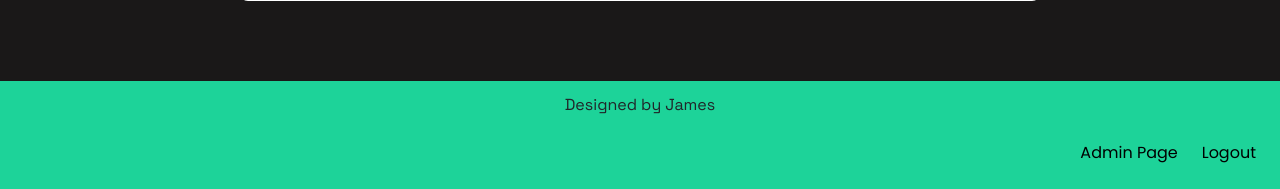
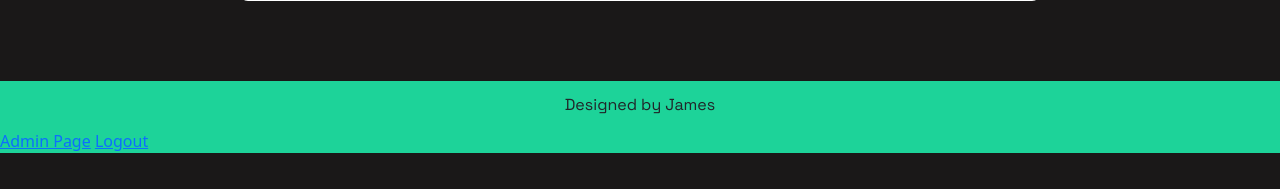
Before and after one commit to james-fitz86/portfolio, a Flask app: page /admin in a window 1280 px wide. Shown: the part 855-1044 px from the top of the page. After the commit the page ends 1008 px from the top, so only its background shows below. Run offline with Flask 3, Linux system fonts and the light colour scheme; the visitor is signed in with stand-in values (Sample User, id 1).

Commit message:
removed css for moved footer links

```diff
--- a/static/css/style.css
+++ b/static/css/style.css
@@ -60,26 +60,6 @@ footer p{
   font-family: 'Space Grotesk', sans-serif;
   text-align: center;
   margin-bottom: 0;
-}
-footer a{
-  display: inline-block;
-  font-family: 'Poppins', sans-serif;
-  text-decoration: none;
-  font-size: 1rem;
-  color: #000000;
-  border-radius: 18px;
-  padding: 12px;
-  transition: color 0.3s ease, background-color 0.3s ease, border-radius 0.3s ease;
-}
-#footer-links{
-  display: flex;
-  justify-content: right;
-  padding-bottom: 12px;
-  padding-right: 12px;
-}
-footer a:hover{
-  color: #ffffff;
-  background-color: #17b885;
 }
 .grid-container{
   display: grid;
```
